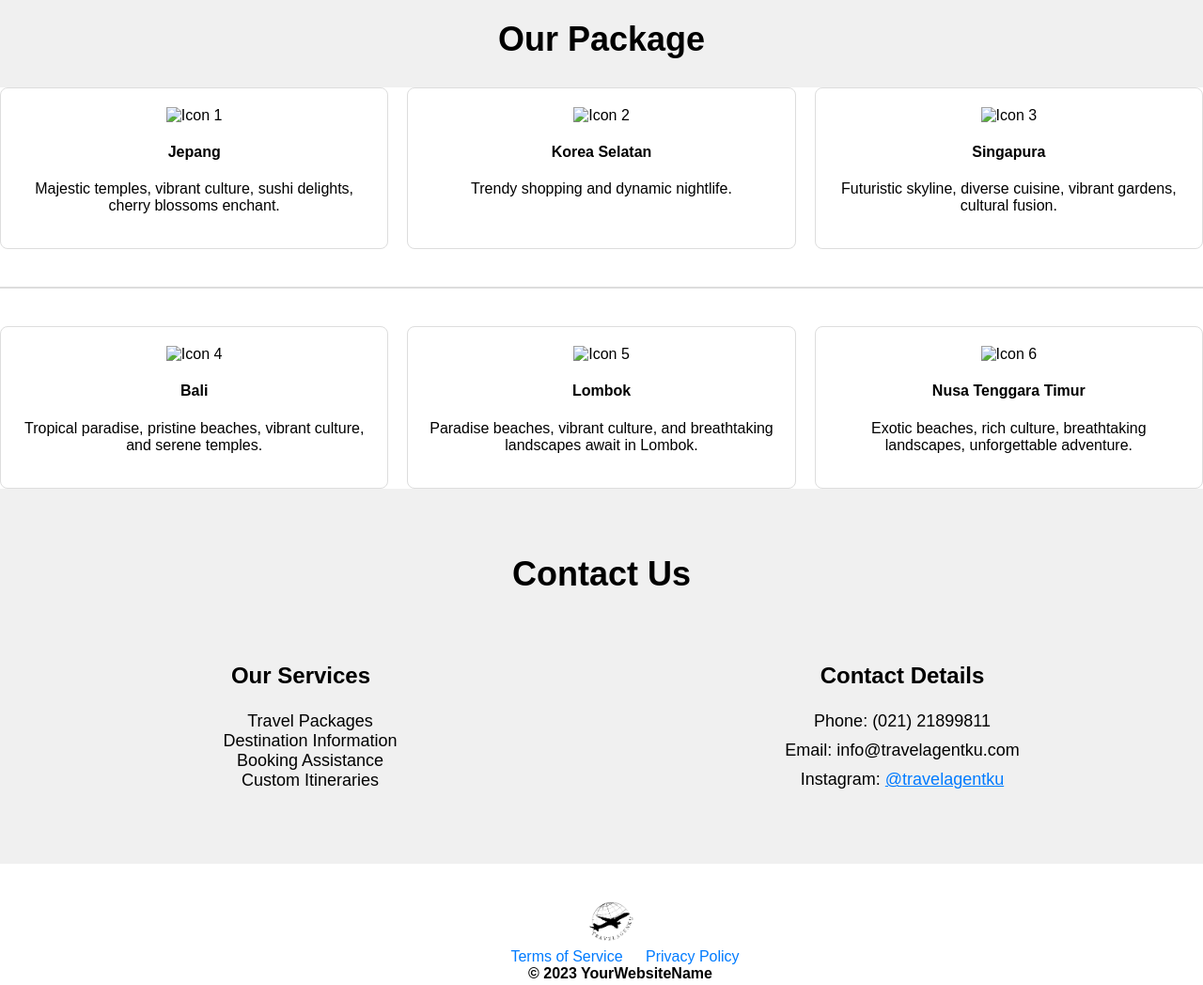
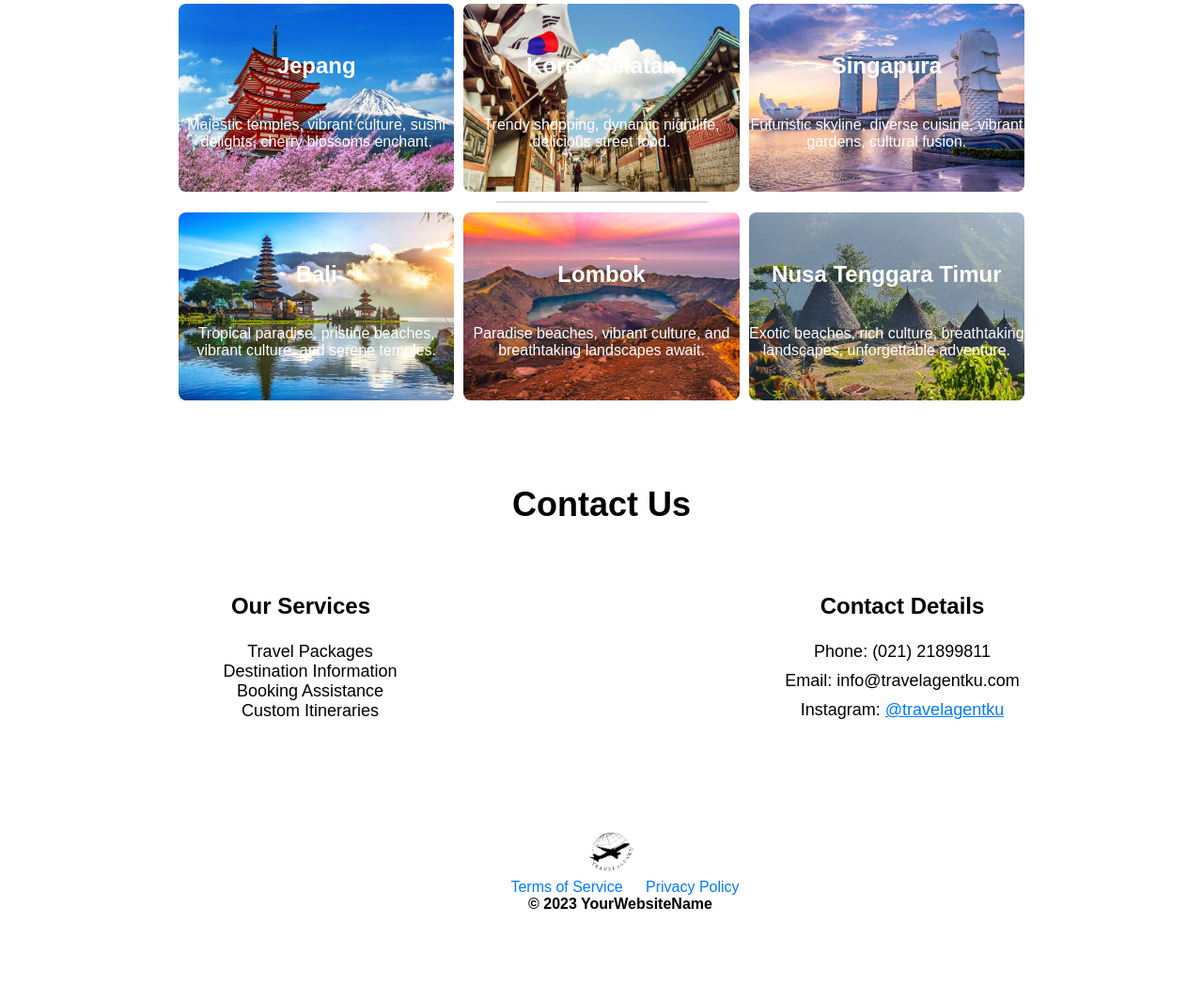
Before and after one commit to revou-fundamental-course/24-jul-23-pinkaananda, a plain HTML site: page index.html in a window 1280 px wide. Shown: the part 1050-2098 px from the top of the page at 94% size. Drawn offline with Linux system fonts and the light colour scheme.

Commit message:
assets/ntt.jpg

```diff
--- a/css/styles.css
+++ b/css/styles.css
@@ -2,6 +2,7 @@ body {
     margin: 0;
     padding: 0;
     font-family: Arial, sans-serif;
+    width: 100%;
 }
 
 header {
@@ -9,6 +10,7 @@ header {
     align-items: center;
     background-color: white;
     padding: 10px;
+    width: auto;
 }
 
 .logo {
@@ -68,6 +70,9 @@ header {
 
 .container {
     display: flex;
+    flex-direction: row; /* Atur elemen secara horizontal */
+    flex-wrap: wrap; /* Baris elemen akan pindah ke baris baru jika lebar layar terlalu kecil */
+    justify-content: space-between; /* Elemen akan didistribusikan secara merata di sepanjang kontainer */
 }
 
 .left-section {
@@ -122,6 +127,7 @@ body {
 
 .quote {
     margin-top: 20px;
+    text-align: center;
 }
 
 .quote blockquote {
@@ -197,7 +203,7 @@ body {
 }
 
 .our-package{
-    background-color: #f0f0f0;
+    background-color: white;
     padding: 40px 0;
     text-align: center;
 }
@@ -222,8 +228,8 @@ body {
 }
 
 .package img {
-    width: 50px;
-    height: 50px;
+    width: 100px;
+    height: 100px;
 }
 
 .package h2 {
@@ -239,7 +245,7 @@ body {
 /* CSS CONTACT */
 
 .contact {
-    background-color: #f0f0f0;
+    background-color: white;
     padding: 40px 0;
     text-align: center;
 }
@@ -396,3 +402,52 @@ body {
     font-size: 12px;
     color: #666;
 }
+
+
+
+body {
+    margin: 0;
+    padding: 0;
+    font-family: Arial, sans-serif;
+}
+
+.package-grid {
+    display: grid;
+    grid-template-columns: repeat(3, 1fr);
+    grid-gap: 10px;
+    max-width: 900px;
+    margin: 20px auto;
+}
+
+.package-item {
+    height: 200px;
+    color: #fff;
+    display: flex;
+    align-items: center;
+    justify-content: center;
+    font-size: 24px;
+    text-align: center;
+    background-size: cover;
+    background-position: center;
+    border-radius: 8px;
+    flex-direction: column;
+}
+.title {
+    font-size: 24px;
+    text-align: center;
+}
+
+.description {
+    text-align: center;
+    font-size: 16px;
+}
+
+/* CSS sebelumnya */
+
+.divider {
+    grid-column: 1 / span 3;
+    height: 2px;
+    background-color: #ddd;
+    margin: auto;
+    width: 25%;
+}
--- a/index.html
+++ b/index.html
@@ -31,13 +31,13 @@
             <!-- Slideshow -->
             <div class="slideshow-container">
                 <div class="slide">
-                    <img src="assets/hotel.jpeg" alt="Image 1">
+                    <img src="assets/hotel.jpeg" alt="Image 1" width="100px" height="250px">
                 </div>
                 <div class="slide">
-                    <img src="assets/hotel-lombok.webp" alt="Image 2">
+                    <img src="assets/hotel-lombok.webp" alt="Image 2" width="100px" height="250px">
                 </div>
                 <div class="slide">
-                    <img src="assets/hotel-kamar.jpg" alt="Image 3">
+                    <img src="assets/hotel-kamar.jpg" alt="Image 3" width="100px" height="250px">
                 </div>
 
                 <a class="prev" onclick="changeSlide(-1)">&#10094;</a>
@@ -77,10 +77,10 @@
             <div class="contact-form">
                 <h3>Contact Us</h3>
                 <form>
-                    <label for="name">Name:</label>
-                    <input type="text" id="name" name="name" required>
+                    <label for="name">Your Name:</label>
+                    <input type="text" id="name" name="name" placeholder="First dan last name">
                     <label for="email">Email:</label>
-                    <input type="email" id="email" name="email" required>
+                    <input type="email" id="email" name="email" placeholder="example@email.com" >
                     <label for="interest">What are you interested in?</label>
                     <select id="interest" name="interest">
                         <option value="package">Travel Packages</option>
@@ -97,36 +97,30 @@
 	<section class="our-package">
         <h2>Our Package</h2>
         <div class="package-grid">
-            <div class="package">
-                <img src="icon1.png" alt="Icon 1">
-                <h4>Jepang</h4>
-                <p>Majestic temples, vibrant culture, sushi delights, cherry blossoms enchant.</p>
+            <div class="package-item" style="background-image: url('assets/jepang.jpg');">
+                <h3 class="title">Jepang</h3>
+                <p class="description">Majestic temples, vibrant culture, sushi delights, cherry blossoms enchant.</p>
             </div>
-            <div class="package">
-                <img src="icon2.png" alt="Icon 2">
-                <h4>Korea Selatan</h4>
-                <p>Trendy shopping and dynamic nightlife.</p>
+            <div class="package-item" style="background-image: url('assets/south-korea.jpg');">
+                <h3 class="title">Korea Selatan</h3>
+                <p class="description">Trendy shopping, dynamic nightlife, delicious street food.</p>
             </div>
-            <div class="package">
-                <img src="icon3.png" alt="Icon 3">
-                <h4>Singapura</h4>
-                <p>Futuristic skyline, diverse cuisine, vibrant gardens, cultural fusion.</p>
+            <div class="package-item" style="background-image: url('assets/singapura.jpg');">
+                <h3 class="title">Singapura</h3>
+                <p class="description">Futuristic skyline, diverse cuisine, vibrant gardens, cultural fusion.</p>
             </div>
             <div class="divider"></div>
-            <div class="package">
-                <img src="icon4.png" alt="Icon 4">
-                <h4>Bali</h4>
-                <p>Tropical paradise, pristine beaches, vibrant culture, and serene temples.</p>
+            <div class="package-item" style="background-image: url('assets/bali.jpg');">
+                <h3 class="title">Bali</h3>
+                <p class="description">Tropical paradise, pristine beaches, vibrant culture, and serene temples.</p>
             </div>
-            <div class="package">
-                <img src="icon5.png" alt="Icon 5">
-                <h4>Lombok</h4>
-                <p>Paradise beaches, vibrant culture, and breathtaking landscapes await in Lombok.</p>
+            <div class="package-item" style="background-image: url('assets/lombok.jpg');">
+                <h3 class="title">Lombok</h3>
+                <p class="description">Paradise beaches, vibrant culture, and breathtaking landscapes await.</p>
             </div>
-            <div class="package">
-                <img src="icon6.png" alt="Icon 6">
-                <h4>Nusa Tenggara Timur</h4>
-                <p>Exotic beaches, rich culture, breathtaking landscapes, unforgettable adventure.</p>
+            <div class="package-item" style="background-image: url('assets/ntt.jpg');">
+                <h3 class="title">Nusa Tenggara Timur</h4>
+                <p class="description">Exotic beaches, rich culture, breathtaking landscapes, unforgettable adventure.</p>
             </div>
         </div>
 
```
Also changed, not shown: assets/bali.jpg (added), assets/jepang.jpg (added), assets/lombok.jpg (added), assets/ntt.jpg (added), assets/singapura.jpg (added), assets/south-korea.jpg (added).
